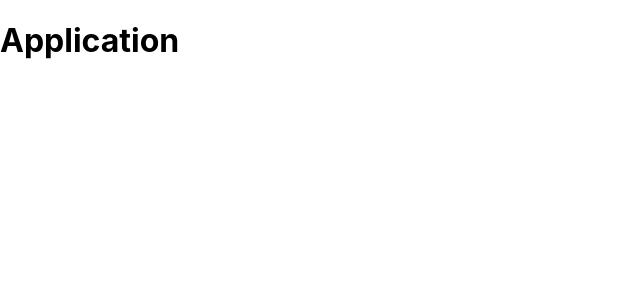
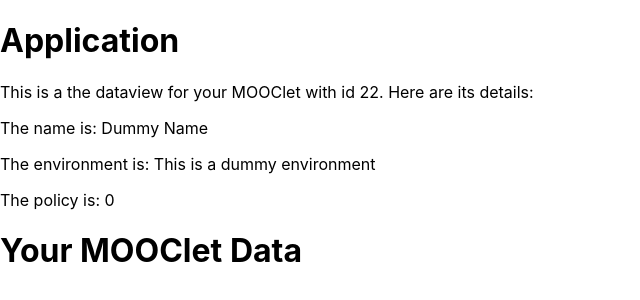
Before and after one commit to TODO-teamname/IAIbackend, a React (Create React App) app in the folder frontend/: page /data in a window 1280 px wide. Shown: the top 300 px of the page, without its empty margins (0-640 px from the left). Built offline with nearby package versions, Linux system fonts and the light colour scheme.

Commit message:
Basic DataView
Setting up the basic dataview without the API call

```diff
--- a/frontend/src/App.tsx
+++ b/frontend/src/App.tsx
@@ -4,6 +4,7 @@ import { BrowserRouter, Route, Switch } from 'react-router-dom';
 import './App.css';
 import MOOCletView from './Components/MOOCletView/MOOCletView';
 import Preferences from './Components/Preferences/Preferences';
+import DataView from './Components/DataView/DataView';
 
 function App(): JSX.Element {
   return (
@@ -20,6 +21,7 @@ function App(): JSX.Element {
             <Preferences />
           </Route>
           <Route exact path="/mooclet" render={() => <MOOCletView userId={0} organizationId={0} />} />
+          <Route exact path="/data" render={() => <DataView moocletID={22} organizationId={0} />} />
         </Switch>
       </BrowserRouter>
     </div>
--- /dev/null
+++ b/frontend/src/Components/DataView/DataView.tsx
@@ -0,0 +1,63 @@
+import { Component } from 'react';
+import './dataview.css';
+
+interface Props {
+  moocletID: number;
+  organizationId: number;
+}
+
+interface State {
+  moocletID: number;
+  organizationId: number;
+}
+
+export default class DataView extends Component<Props, State> {
+  constructor(props: Props) {
+    super(props);
+    this.state = {
+      moocletID: props.moocletID,
+      organizationId: props.organizationId,
+    };
+  }
+
+  render(): JSX.Element {
+    // in this section we need to call the API to figure out these details
+    const details = {
+      name: 'Dummy Name',
+      id: this.state.moocletID,
+      environment: 'This is a dummy environment',
+      policy: 0,
+    };
+    return (
+      <div className="dataview-wrapper">
+        <p>This is a the dataview for your MOOClet with id {details.id}. Here are its details: </p>
+        <div className="details-wrapper">
+          <p>The name is: {details.name}</p>
+          <p>The environment is: {details.environment}</p>
+          <p>The policy is: {details.policy}</p>
+        </div>
+        <h1>Your MOOClet Data</h1>
+      </div>
+    );
+  }
+}
+
+/*
+The main things we still have to do are:
+      - modify details so that it calls the API and actually retrieves the mooclet's details
+      - add some place where the user actually specifies the moocletID to pass into DataView
+      - perhaps add the "Download this MOOClet's data" button at the end
+      - (later, perhaps D3): actually display the data in some form, such as:
+          - having a preview of the reformatted csv file
+          - reformatting the data in such a way that we can graph it
+      - (later, for D3): allow for some statistical tests:
+          - access and reformat the data so that we can set up statistical tests
+          - have a dropdown of what tests they can do, and then run them
+      - other things:
+          - (for D2): clean up the code a little bit and separate things into their own functions
+          - (for D2 / D3): either add a section for all of this user's mooclets at the top, or
+            have this view called underneath the MOOCletView so that the user can see all their
+            mooclets
+          - (for D3): add a dropdown menu so the user can select which of their mooclets they want
+            the data view for
+*/
```
Also changed, not shown: frontend/src/Components/DataView/dataview.css (added).
